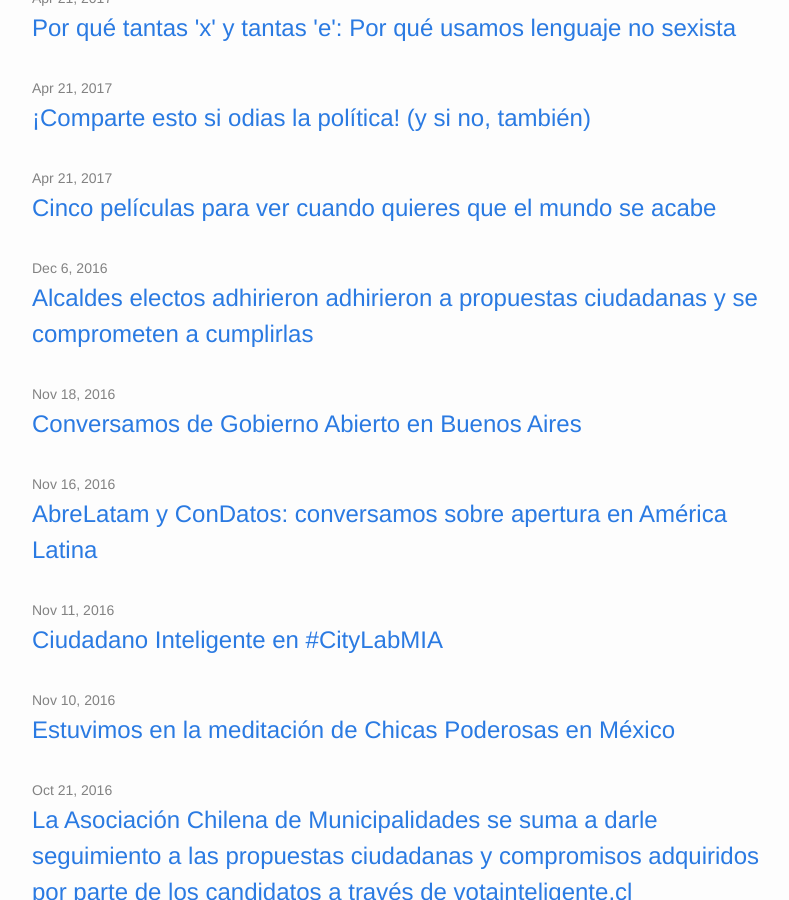
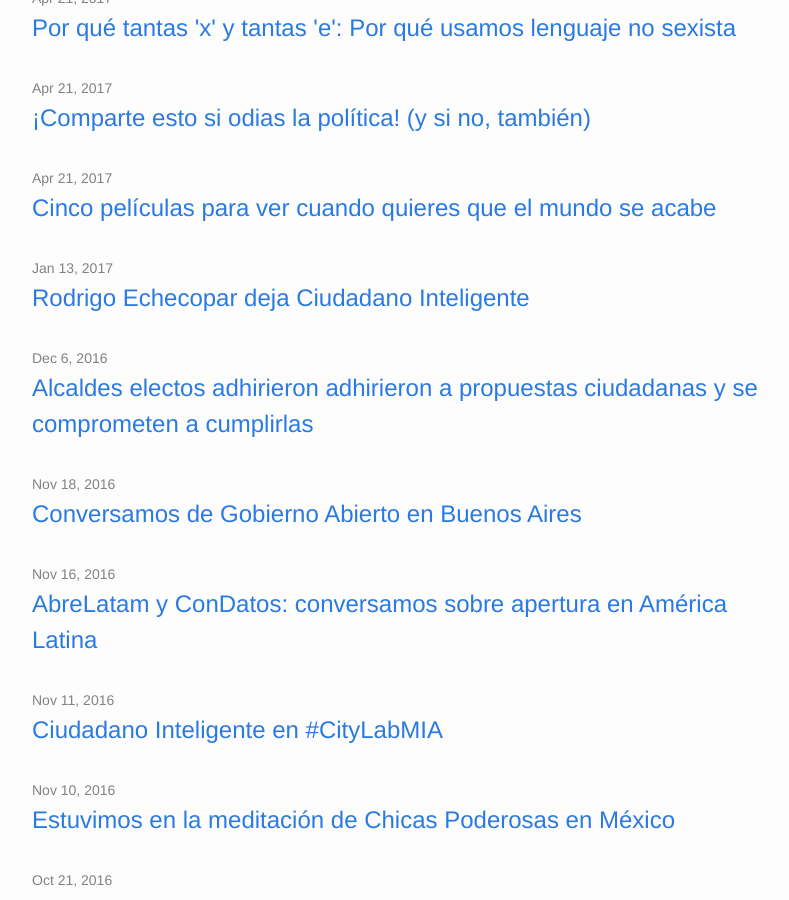
Before and after one commit to ciudadanointeligente/blog.ciudadanointeligente.org, a Jekyll site: the page built from index.html, in a window 1280 px wide and 900 px high, scrolled down 529 px. Shown: the whole window, without its empty margins (238-1027 px from the left). Built offline with Jekyll 4.4.1, drawn with Linux system fonts in a browser that asks for light colours; some of the changed text lies outside the part shown.

Commit message:
corrección

```diff
--- a/_posts/2017-01-13-Rodrigo-Echecopar-deja.markdown
+++ b/_posts/2017-01-13-Rodrigo-Echecopar-deja.markdown
@@ -4,7 +4,7 @@
 intro: "Este viernes 13 de enero fue el último día de trabajo de Rodrigo Echecopar, hasta hoy subdirector de la Fundación. Él nos acompañó por más de un año, tiempo en el que imprimió fuerza a nuestros objetivos de abrir la gestión pública, democratizar las reglas del juego y empoderar a la ciudadanía.
 
 ¡Estamos muy agradecidos de su gestión!"
-date:   2016-06-13 14:30:00 -0300
+date:   2017-01-13 14:30:00 -0300
 categories:
 single_image:
   - img: "https://68.media.tumblr.com/aaa45dc4e5f6d469429cf98d6dd1290a/tumblr_inline_ojqhljq8u11uz8ttg_500.jpg"
```
